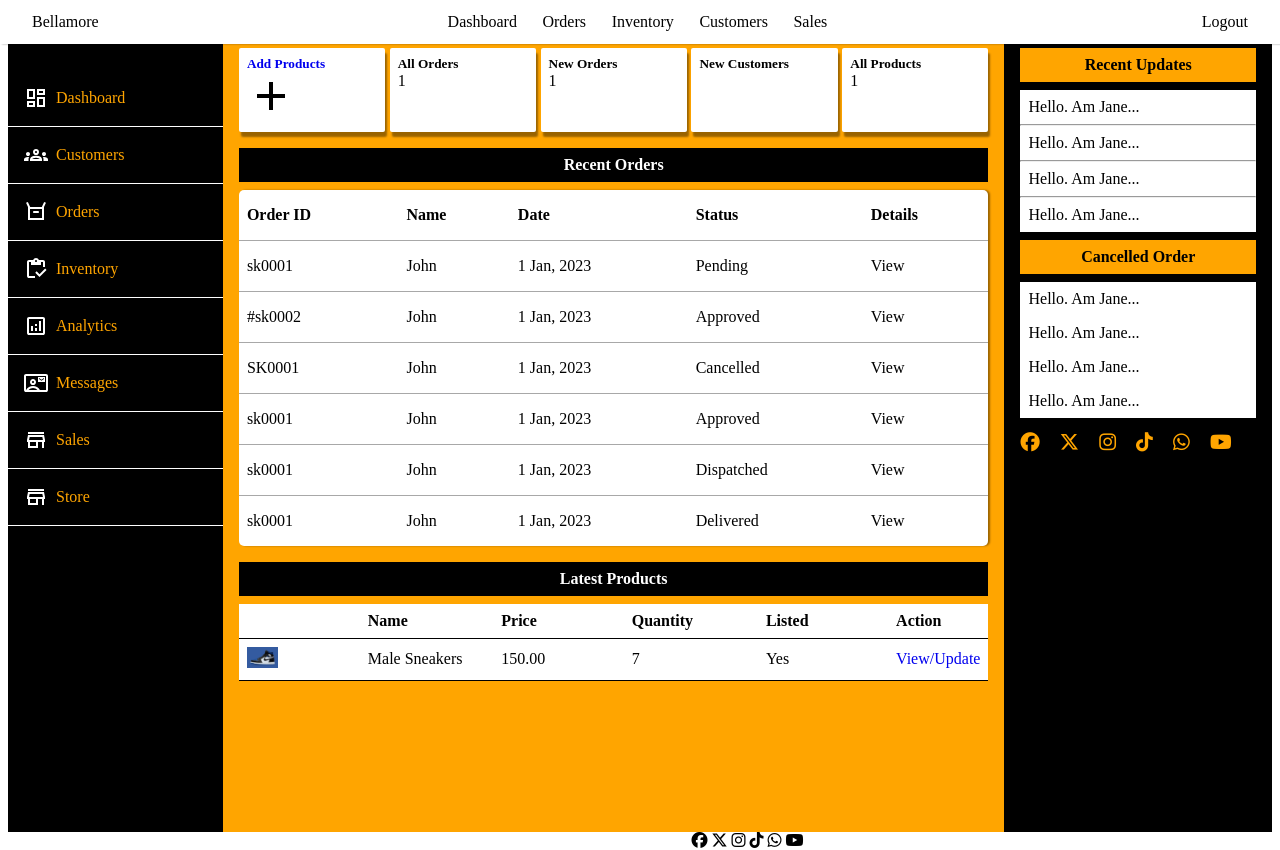
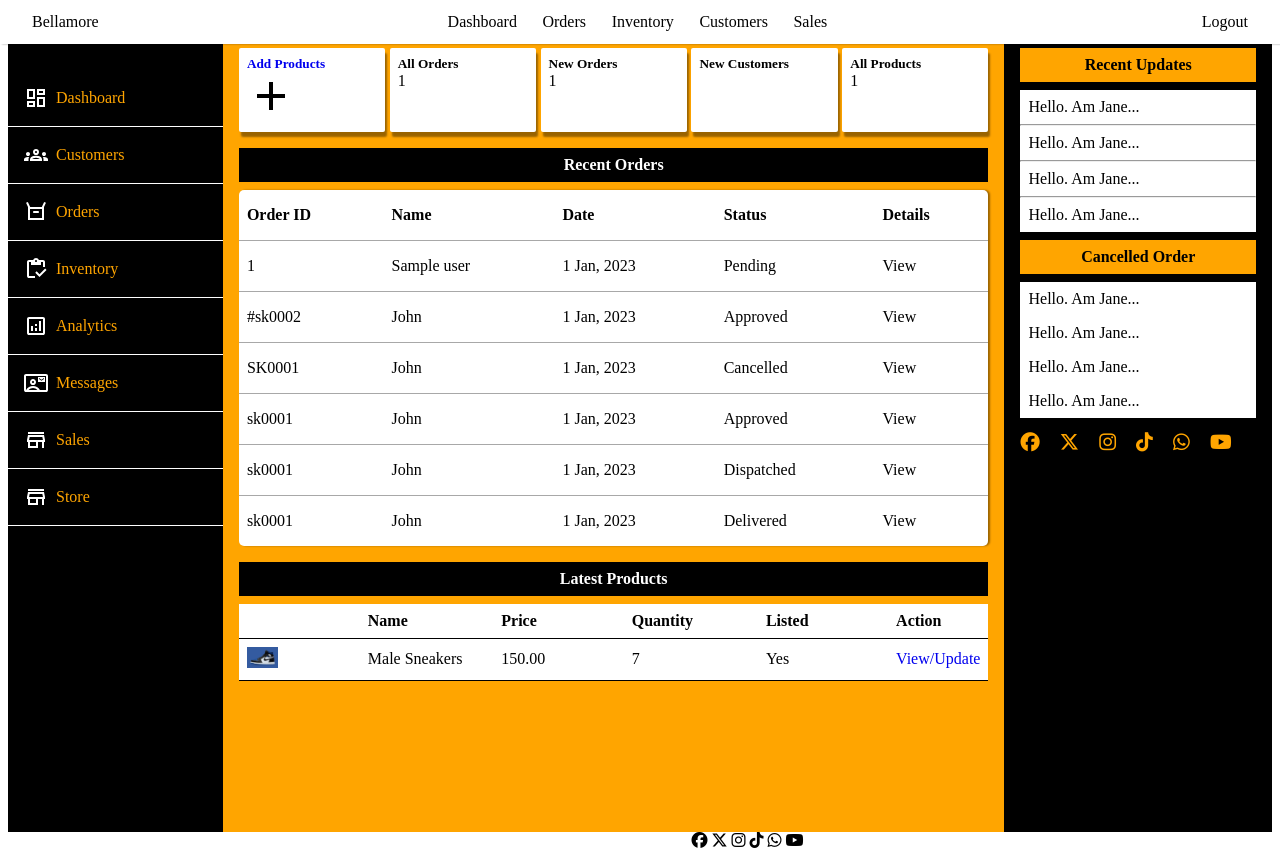
Before and after one commit to paulmagadi/Ecommerce_Fullstack_Django_Flutter, a Django app: template Backend/ecommerce/admin_portal/templates/admin_portal/admin_portal.html in a window 1280 px wide. Run offline with Django 5.2, Linux system fonts and the light colour scheme; data comes from the database, SQL or seed files in the repository; both versions use the stored data as it was after the commit; tables that the repository leaves empty hold one stand-in row (values such as "Sample post"); the template is opened without the code that fills it: values that come from a table or form of the project are taken from there, most other values are stand-ins (such as "Sample title", 1, 10 or a date in 2020).

Commit message:
modified:   Backend/ecommerce/admin_portal/templates/admin_portal/admin_portal.html 	modified:   Backend/ecommerce/db.sqlite3

```diff
--- a/Backend/ecommerce/admin_portal/templates/admin_portal/admin_portal.html
+++ b/Backend/ecommerce/admin_portal/templates/admin_portal/admin_portal.html
@@ -71,8 +71,8 @@
 
                         {% for order in  orders %}
                         <tr>
-                            <td>sk0001</td>
-                            <td>John</td>
+                            <td>{{order.id}}</td>
+                            <td>{{0rder.user}}</td>
                             <td>1 Jan, 2023</td>
                             <td>Pending</td>
                             <td>View</td>
```
Also changed, not shown: Backend/ecommerce/db.sqlite3.
